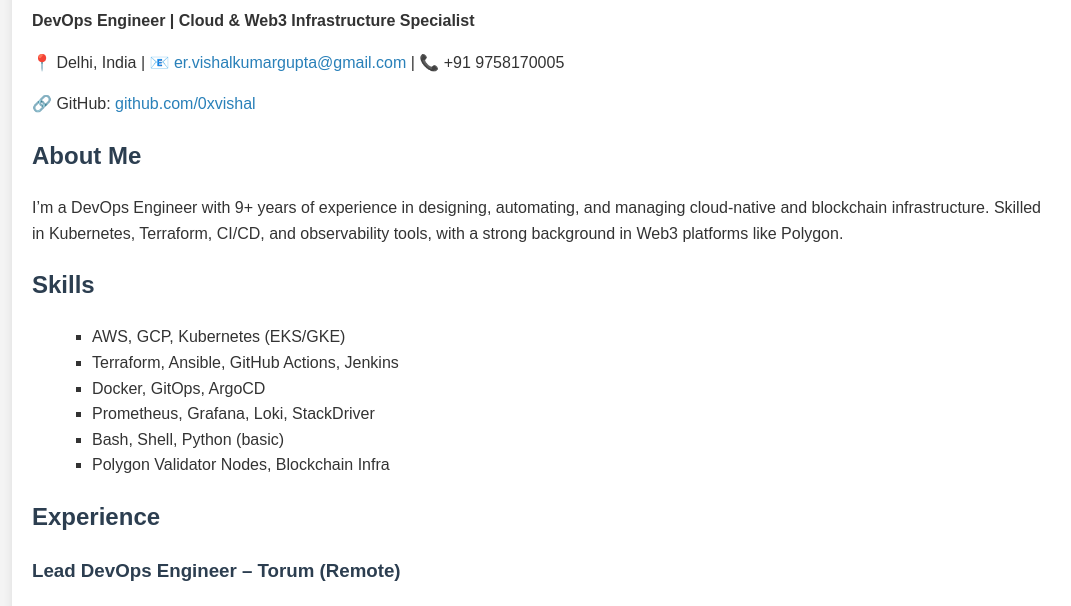
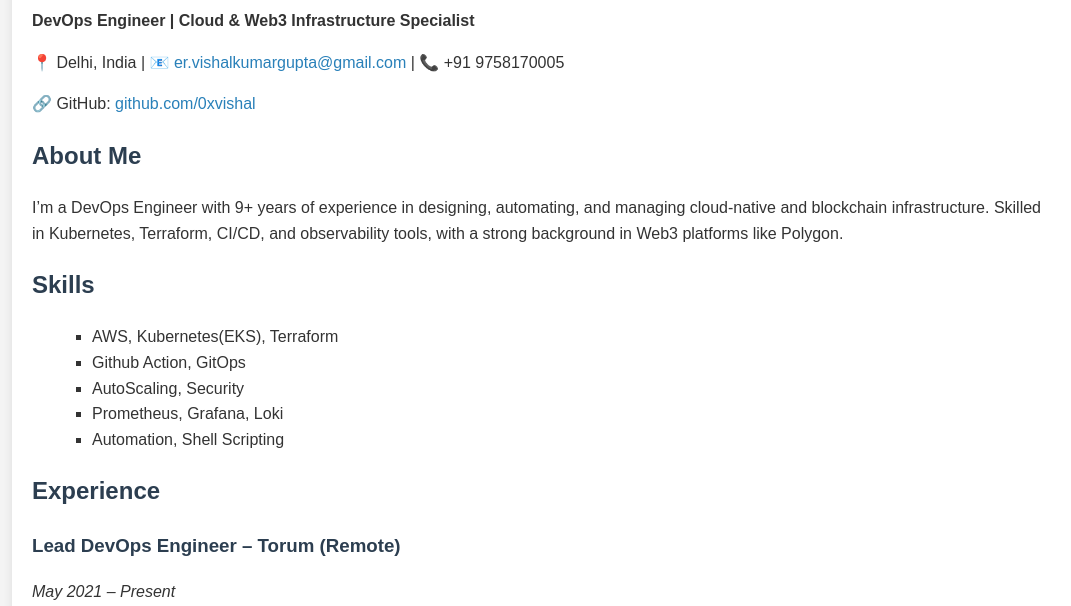
Before and after one commit to 0xvishal/portfolio, a plain HTML site: page index.html in a window 1280 px wide. Shown: the part 146-752 px from the top of the page, without its empty margins (96-1167 px from the left). Drawn offline with Linux system fonts and the light colour scheme.

Commit message:
Update index.html

```diff
--- a/index.html
+++ b/index.html
@@ -48,12 +48,11 @@
 
     <h2>Skills</h2>
     <ul>
-      <li>AWS, GCP, Kubernetes (EKS/GKE)</li>
-      <li>Terraform, Ansible, GitHub Actions, Jenkins</li>
-      <li>Docker, GitOps, ArgoCD</li>
-      <li>Prometheus, Grafana, Loki, StackDriver</li>
-      <li>Bash, Shell, Python (basic)</li>
-      <li>Polygon Validator Nodes, Blockchain Infra</li>
+      <li>AWS, Kubernetes(EKS), Terraform</li>
+      <li>Github Action, GitOps</li>
+      <li>AutoScaling, Security</li>
+      <li>Prometheus, Grafana, Loki</li>
+      <li>Automation, Shell Scripting</li>
     </ul>
 
     <h2>Experience</h2>
```
